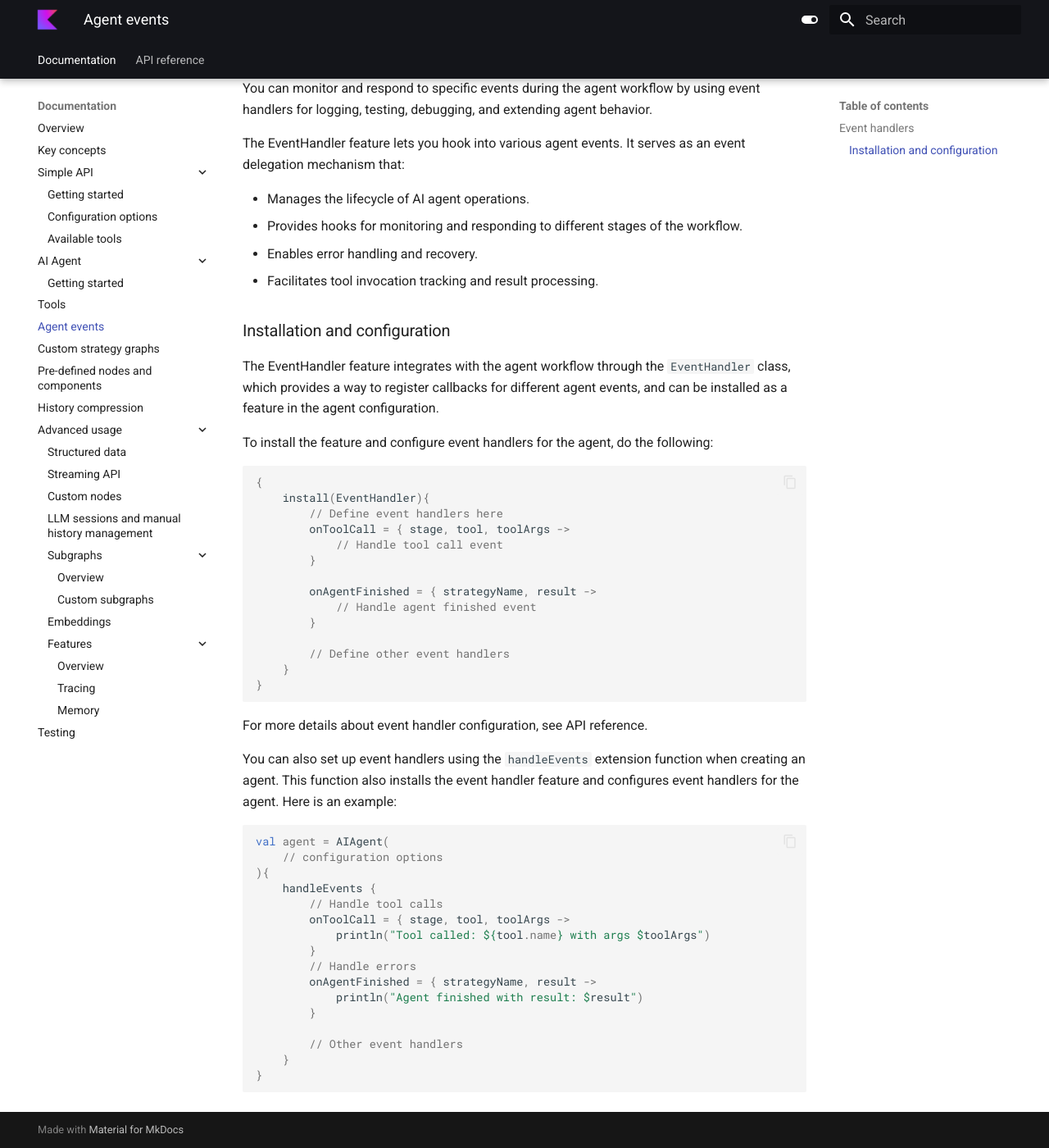
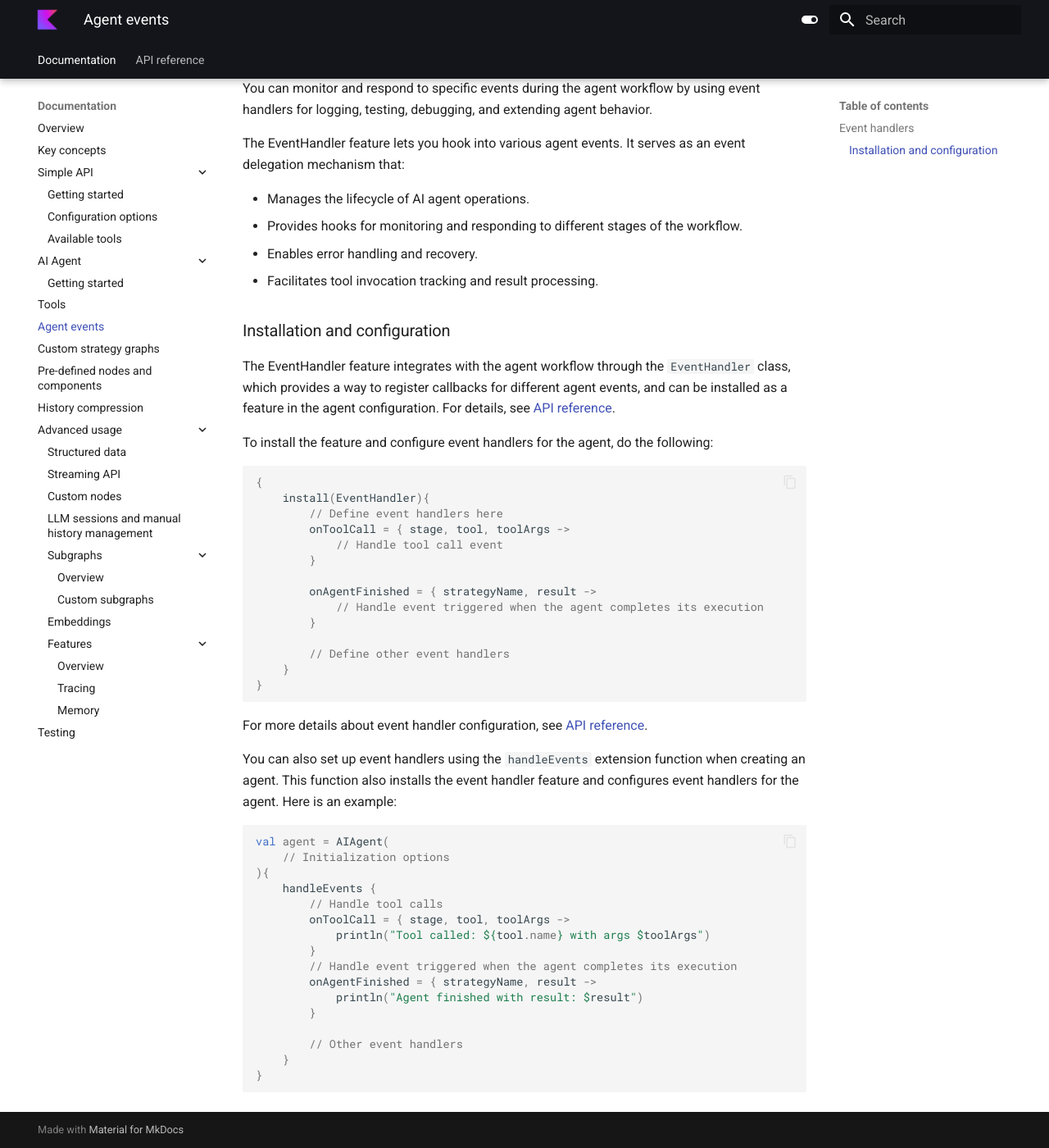
Before and after one commit to JetBrains/koog-docs, an MkDocs documentation site: the page built from docs/agent-events.md, in a window 1280 px wide and 1400 px high, scrolled down 425 px. Shown: the whole window at 82% size. Built offline with MkDocs 1.6.1 and Material for MkDocs 9.7.7, drawn with Linux system fonts in a browser that asks for light colours.

Commit message:
Add links to API reference

````diff
--- a/docs/agent-events.md
+++ b/docs/agent-events.md
@@ -33,7 +33,8 @@ The EventHandler entity consists of five main handler types:
 ### Installation and configuration
 
 The EventHandler feature integrates with the agent workflow through the `EventHandler` class,
-which provides a way to register callbacks for different agent events, and can be installed as a feature in the agent configuration.
+which provides a way to register callbacks for different agent events, and can be installed as a feature in the agent configuration. For details, see [API reference](https://api.koog.
+ai/agents/agents-features/agents-features-event-handler/ai.koog.agents.local.features.eventHandler.feature/-event-handler/index.html).
 
 To install the feature and configure event handlers for the agent, do the following:
 
@@ -46,7 +47,7 @@ To install the feature and configure event handlers for the agent, do the follow
         }
 
         onAgentFinished = { strategyName, result ->
-            // Handle agent finished event
+            // Handle event triggered when the agent completes its execution
         }
 
         // Define other event handlers
@@ -54,21 +55,21 @@ To install the feature and configure event handlers for the agent, do the follow
 }
 ```
 
-For more details about event handler configuration, see API reference.<!--[TODO] Link to API reference-->
+For more details about event handler configuration, see [API reference](https://api.koog.ai/agents/agents-features/agents-features-event-handler/ai.koog.agents.local.features.eventHandler.feature/-event-handler-config/index.html).
 
 You can also set up event handlers using the `handleEvents` extension function when creating an agent.
 This function also installs the event handler feature and configures event handlers for the agent. Here is an example:
 
 ```kotlin
 val agent = AIAgent(
-    // configuration options
+    // Initialization options
 ){
     handleEvents {
         // Handle tool calls
         onToolCall = { stage, tool, toolArgs ->
             println("Tool called: ${tool.name} with args $toolArgs")
         }
-        // Handle errors
+        // Handle event triggered when the agent completes its execution
         onAgentFinished = { strategyName, result ->
             println("Agent finished with result: $result")
         }
````
Also changed, not shown: docs/ai-agent-getting-started.md (+1 -1 lines), docs/nodes-and-components.md (line endings or trailing spaces).
